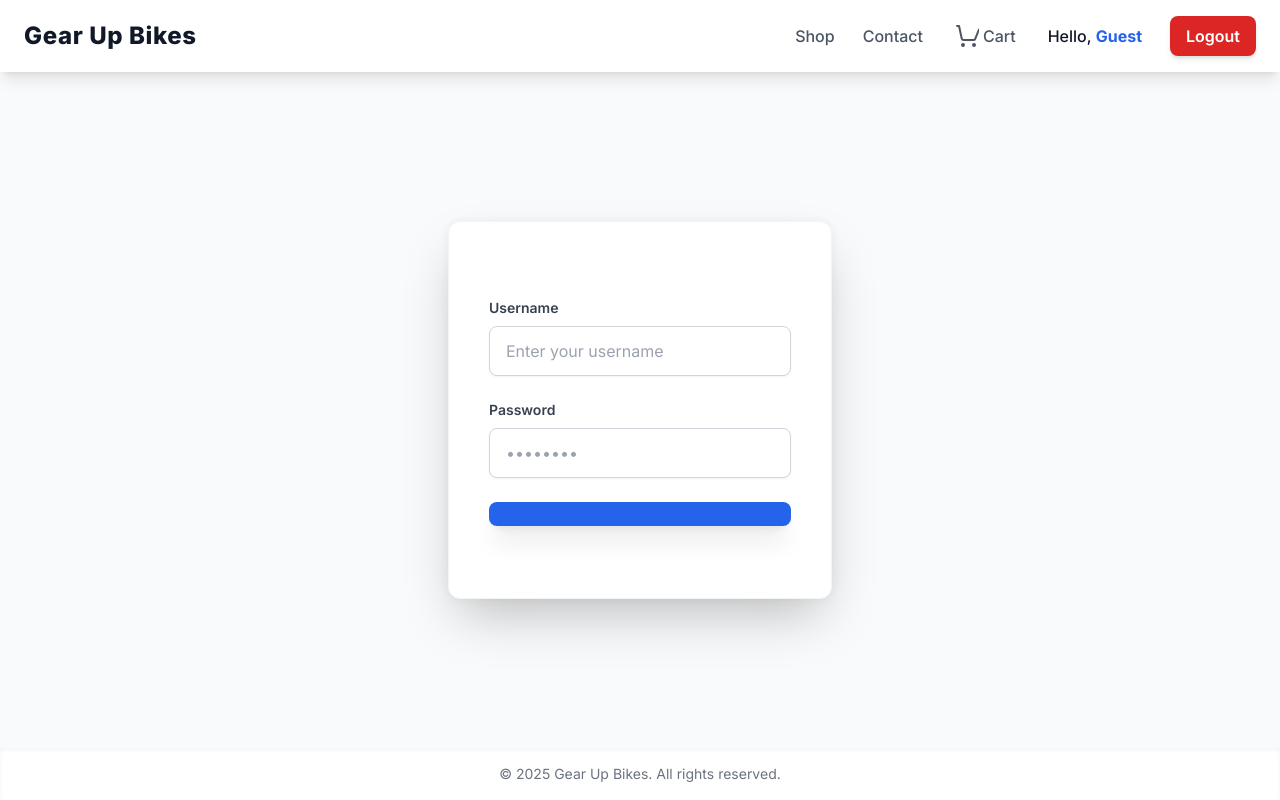
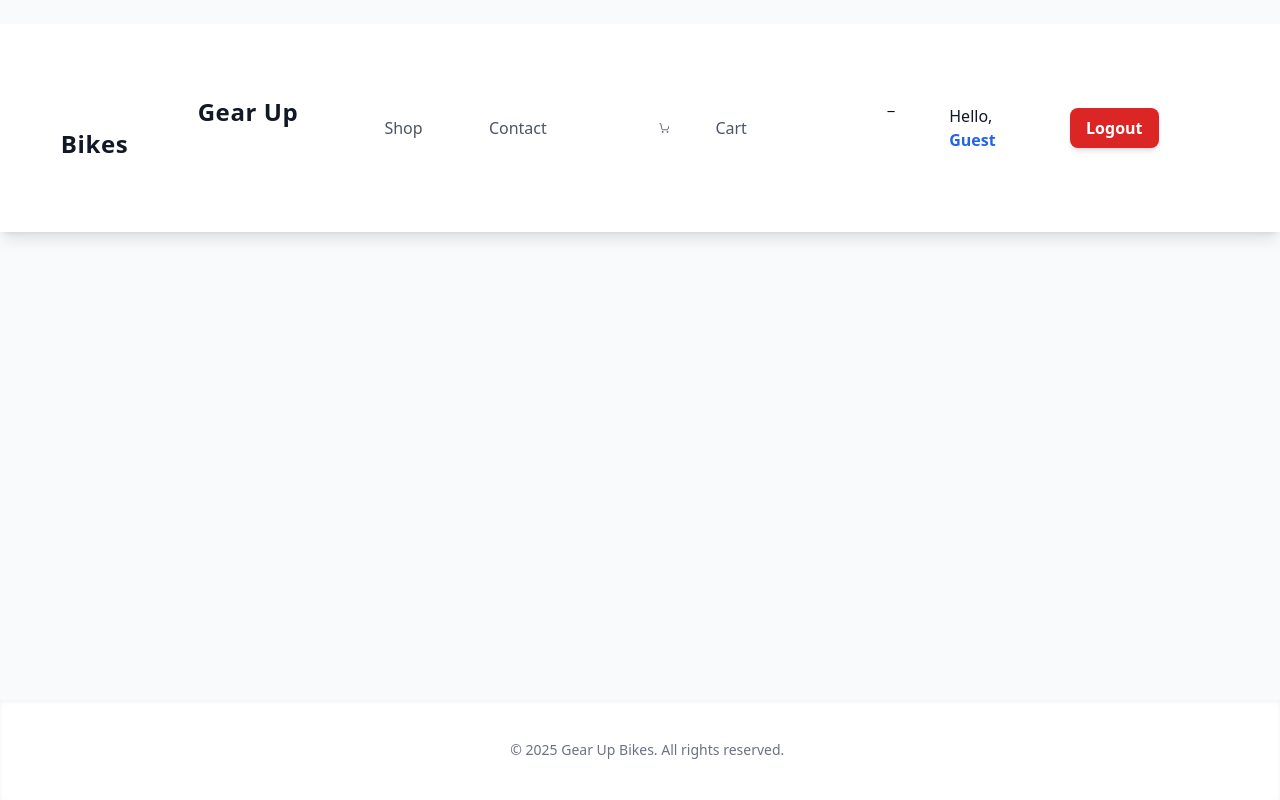
Before and after one commit to habalulu223/system, a Flask app: page /login in a window 1280 px wide. Run offline with Flask 3, Linux system fonts and the light colour scheme; some libraries are stand-ins or nearby versions.

Commit message:
Update auth.html

```diff
--- a/system/sytem/templates/auth.html
+++ b/system/sytem/templates/auth.html
@@ -3,16 +3,13 @@
 <head>
     <meta charset="UTF-8">
     <meta name="viewport" content="width=device-width, initial-scale=1.0">
-    <!-- This title will be set by the 'title' block -->
-    <title>Gear Up Bikes - {% block title %}{{ form_title }}{% endblock %}</title>
-    <!-- Use a professional and highly readable font like Inter -->
+        <title>Gear Up Bikes - {% block title %}Shop{% endblock %}</title>
     <link rel="stylesheet" href="https://fonts.googleapis.com/css2?family=Inter:wght@100..900&display=swap">
     <script src="https://cdn.tailwindcss.com"></script>
     <style>
         body {
             font-family: 'Inter', system-ui, -apple-system, BlinkMacSystemFont, "Segoe UI", Roboto, "Helvetica Neue", Arial, "Noto Sans", sans-serif;
         }
-        /* Custom styles for a deeper shadow effect */
         .shadow-3xl {
             box-shadow: 0 25px 50px -12px rgba(0, 0, 0, 0.25), 0 0 10px 0 rgba(0, 0, 0, 0.05);
         }
@@ -20,100 +17,41 @@
 </head>
 <body class="bg-gray-50 min-h-screen flex flex-col">
 
-    <!-- Header Navigation Bar -->
         <header class="bg-white shadow-lg sticky top-0 z-20">
         <nav class="container mx-auto px-6 py-4">
             <div class="flex items-center justify-between">
-                <!-- Logo/Brand Name -->
                 <div class="text-2xl font-extrabold text-gray-900 tracking-wide">
                     <a href="{{ url_for('index') }}" class="hover:text-blue-700 transition duration-200">Gear Up Bikes</a>
                 </div>
-
-                <!-- Navigation Links -->
                 <div class="flex items-center space-x-7">
                     <a href="{{ url_for('products') }}" class="text-gray-600 font-medium hover:text-blue-700 transition duration-200">Shop</a>
                     <a href="{{ url_for('contact') }}" class="text-gray-600 font-medium hover:text-blue-700 transition duration-200">Contact</a>
-
-                    <!-- Cart Icon with Badge -->
                     <a href="{{ url_for('view_cart') }}" class="relative text-gray-600 hover:text-blue-700 transition duration-200 p-1 flex items-center space-x-1">
-                        <!-- Shopping Cart Icon -->
-                        <svg xmlns="http://www.w3.org/2000/svg" width="24" height="24" viewBox="0 0 24 24" fill="none" stroke="currentColor" stroke-width="2" stroke-linecap="round" stroke-linejoin="round" class="w-6 h-6">
-                            <circle cx="8" cy="21" r="1"/><circle cx="19" cy="21" r="1"/>
-                            <path d="M2.05 2.05h2l2.66 12.42a2 2 0 0 0 2 1.58h9.72a2 2 0 0 0 2-1.58L23.95 5.51"/>
-                        </svg>
+                        <svg xmlns="http://www.w3.org/2000/svg" width="24" height="24" viewBox="0 0 24 24" fill="none" stroke="currentColor" stroke-width="2" stroke-linecap="round" stroke-linejoin="round" class="w-6 h-6"><circle cx="8" cy="21" r="1"/><circle cx="19" cy="21" r="1"/><path d="M2.05 2.05h2l2.66 12.42a2 2 0 0 0 2 1.58h9.72a2 2 0 0 0 2-1.58L23.95 5.51"/></svg>
                         <span class="font-medium">Cart</span>
-
                         {% if cart_size and cart_size > 0 %}
-                            <!-- Cart Badge -->
                         <span class="absolute -top-1 right-0 inline-flex items-center justify-center h-5 w-5 text-xs font-bold text-white bg-red-600 border-2 border-white rounded-full">
                             {{ cart_size }}
                         </span>
                         {% endif %}
                     </a>
-
-                    <!-- Authentication State Logic: Cleaned up -->
-                    {% if username %}
-                        <!-- Show Logged-in state -->
+              _       {% if username %}
                         <span class="text-gray-900 font-medium">Hello, <strong class="text-blue-600">{{ username }}</strong></span>
                         <a href="{{ url_for('logout') }}" class="px-4 py-2 bg-red-600 text-white rounded-lg font-semibold hover:bg-red-700 transition duration-200 shadow-md hover:shadow-lg">Logout</a>
                     {% else %}
-                        <!-- Show Logged-out state: Login (text) and Register (button) -->
-                        <a href="{{ url_for('login') }}" class="text-gray-600 font-medium hover:text-blue-700 transition duration-200">
-                            Login
-                        </a>
-                        <a href="{{ url_for('register') }}" class="px-4 py-2 bg-blue-600 text-white rounded-lg font-semibold hover:bg-blue-700 transition duration-200 shadow-md hover:shadow-lg">
-                            Register
-                        </a>
-                    {% endif %}
-
+                        <a href="{{ url_for('login') }}" class="text-gray-600 font-medium hover:text-blue-700 transition duration-200">Login</a>
+                        <a href="{{ url_for('register') }}" class="px-4 py-2 bg-blue-600 text-white rounded-lg font-semibold hover:bg-blue-700 transition duration-200 shadow-md hover:shadow-lg">Register</a>
+    _               {% endif %}
                 </div>
             </div>
         </nav>
     </header>
 
-    <!-- Main Content Area: Centered Form Card -->
         <main class="container mx-auto px-6 py-12 flex-grow flex items-center justify-center">
-
-        <!-- Dynamic Form Card -->
-        <div class="w-full max-w-sm bg-white p-10 rounded-xl shadow-3xl transform transition duration-500 hover:shadow-2xl hover:scale-[1.01] border border-gray-100">
-            <!-- DYNAMIC TITLE -->
-            <h2 class="text-4xl font-extrabold text-center text-gray-900 mb-9 tracking-tight">{{ form_title }}</h2>
-
-            <!-- The main form -->
-            <!-- DYNAMIC ACTION URL -->
-            <form method="POST" action="{{ action_url }}" class="space-y-6">
-                <div>
-                    <label for="username" class="block text-sm font-semibold text-gray-700 mb-2">Username</label>
-                    <input type="text" id="username" name="username" required autocomplete="username"
-                           class="mt-1 block w-full px-4 py-3 border border-gray-300 rounded-lg shadow-sm focus:outline-none focus:ring-2 focus:ring-blue-500 focus:border-blue-500 transition duration-200 text-gray-900 placeholder-gray-400"
-                           placeholder="Enter your username">
-                </div>
-
-                <div>
-                    <label for="password" class="block text-sm font-semibold text-gray-700 mb-2">Password</label>
-                    <input type="password" id="password" name="password" required autocomplete="current-password"
-                           class="mt-1 block w-full px-4 py-3 border border-gray-300 rounded-lg shadow-sm focus:outline-none focus:ring-2 focus:ring-blue-500 focus:border-blue-500 transition duration-200 text-gray-900 placeholder-gray-400"
-                           placeholder="••••••••">
-                </div>
-
-                <!-- DYNAMIC SUBMIT BUTTON TEXT -->
-                <button type="submit"
-                        class="w-full py-3 px-4 rounded-lg shadow-xl text-lg font-bold text-white bg-blue-600 hover:bg-blue-700 focus:outline-none focus:ring-4 focus:ring-blue-500 focus:ring-opacity-50 transition duration-300 transform hover:translate-y-[-1px] active:translate-y-[1px]">
-                    {{ submit_text }}
-                </button>
-            </form>
-
-            <!-- DYNAMIC SWITCH LINK -->
-            <p class="mt-8 text-center text-base text-gray-500">
-                <a href="{{ switch_url }}" class="font-medium text-blue-600 hover:text-blue-800 transition duration-200 border-b border-dashed border-transparent hover:border-blue-800 pb-0.5">
-                    {{ switch_text }}
-                </a>
-            </p>
-        </div>
-
+        {% block content %}
+                {% endblock %}
     </main>
 
-    <!-- Footer -->
         <footer class="bg-white shadow-inner mt-auto">
         <div class="container mx-auto px-6 py-4 text-center text-gray-500 text-sm">
             &copy; 2025 Gear Up Bikes. All rights reserved.
```
Lines whose indentation alone changed are shown as unchanged.
